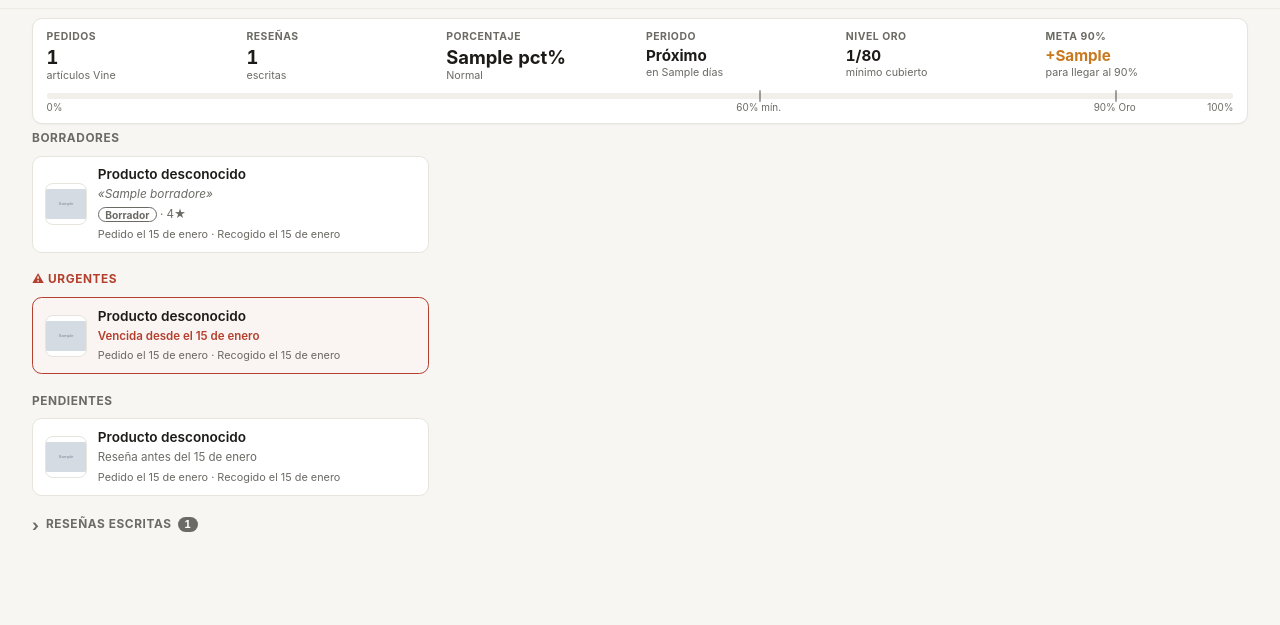
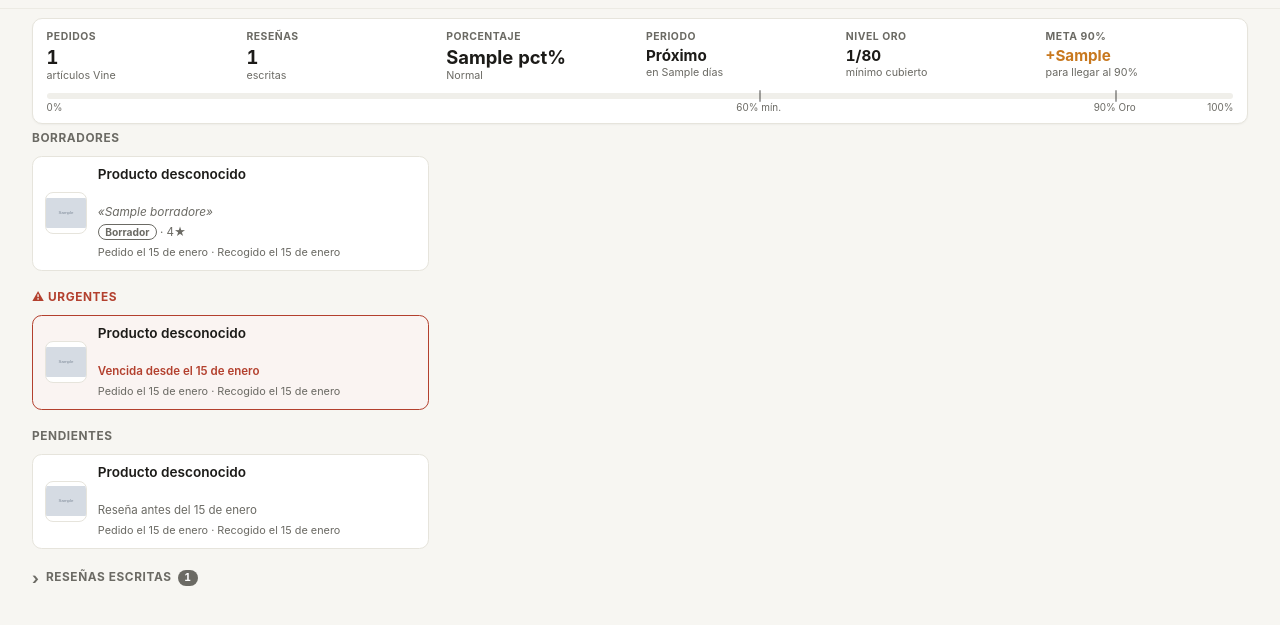
Before and after one commit to alarcia/harvest, a Django app: template reviews/templates/reviews/reviews.html in a window 1280 px wide. Shown: the part 121-746 px from the top of the page. Run offline with Django 5.2, Linux system fonts and the light colour scheme; the template is opened without the code that fills it: most values are stand-ins (such as "Sample title", 1, 10 or a date in 2020); grey boxes marked "Sample" are stand-in pictures; parts of the project's set-up code (start-up, migrations or seed data) failed here and were passed over.

Commit message:
style: improve review card layout and product title truncation

```diff
--- a/reviews/templates/reviews/_review_row.html
+++ b/reviews/templates/reviews/_review_row.html
@@ -23,7 +23,7 @@ last branch is a defensive fallback, not a real case.{% endcomment %}
           hx-get="{% url 'review_detail' r.pk %}" hx-target="#modal" hx-swap="innerHTML">
     {% if r.package.image_url %}<img class="rev-thumb" src="{{ r.package.image_url }}" alt="">{% endif %}
     <div class="rev-body">
-      <span class="rev-name">{{ r.product_title|default:"Producto desconocido" }}{% if r.is_vine %} <i class="vine-badge">Vine</i>{% endif %}</span>
+      <span class="rev-name" title="{{ r.product_title|default:'Producto desconocido' }}">{{ r.product_title|default:"Producto desconocido" }}{% if r.is_vine %} <i class="vine-badge">Vine</i>{% endif %}</span>
       {% if mode == "draft" and r.title %}<span class="rev-headline">«{{ r.title }}»</span>{% endif %}
       {% if mode == "draft" %}
         <span class="rev-meta">
--- a/reviews/templates/reviews/_reviews.html
+++ b/reviews/templates/reviews/_reviews.html
@@ -278,6 +278,9 @@ section in place, no URL change.{% endcomment %}
        `.rev button` reset above — a button-descendant selector (0,1,1) that
        would otherwise strip the card's border, background, padding and
        full-width from every row, red vencida border included. */
+    .rev-item {
+      display: flex;
+    }
     .rev-row, .rev .rev-row-btn {
       display: flex;
       align-items: center;
@@ -286,6 +289,7 @@ section in place, no URL change.{% endcomment %}
       border-radius: .6rem;
       background: var(--card);
       border: 1px solid var(--border);
+      box-sizing: border-box;
     }
     .rev-row.is-due, .rev .rev-row-btn.is-due { border-color: var(--danger); background: color-mix(in srgb, var(--danger) 6%, var(--card)); }
     .rev-thumb {
@@ -297,16 +301,59 @@ section in place, no URL change.{% endcomment %}
       border-radius: 8px;
       background: #fff;
     }
-    .rev-body { display: flex; flex-direction: column; gap: .15rem; min-width: 0; }
-    .rev-name { font-size: .85rem; font-weight: 600; line-height: 1.3; text-align: left; }
-    .rev-headline { font-size: .74rem; font-style: italic; color: var(--muted); text-align: left; }
-    .rev-meta { font-size: .72rem; color: var(--muted); }
+    .rev-body {
+      flex: 1;
+      display: flex;
+      flex-direction: column;
+      gap: .15rem;
+      min-width: 0;
+    }
+    .rev-name {
+      font-size: .85rem;
+      font-weight: 600;
+      line-height: 1.3;
+      text-align: left;
+      display: -webkit-box;
+      -webkit-line-clamp: 2;
+      line-clamp: 2;
+      -webkit-box-orient: vertical;
+      overflow: hidden;
+      min-height: calc(1.3em * 2);
+      word-break: break-word;
+      overflow-wrap: break-word;
+    }
+    .rev .vine-badge {
+      vertical-align: middle;
+      white-space: nowrap;
+    }
+    .rev-headline {
+      font-size: .74rem;
+      font-style: italic;
+      color: var(--muted);
+      text-align: left;
+      white-space: nowrap;
+      overflow: hidden;
+      text-overflow: ellipsis;
+    }
+    .rev-meta {
+      font-size: .72rem;
+      color: var(--muted);
+      white-space: nowrap;
+      overflow: hidden;
+      text-overflow: ellipsis;
+    }
     .rev-row.is-due .rev-meta, .rev .rev-row-btn.is-due .rev-meta { color: var(--danger); font-weight: 600; }
     /* The product's own dates — ordered, and the day it reached his hands.
        Deliberately not .rev-meta: in the ⚠ group that one turns red, and red
        is the deadline talking, not a date that's merely a fact. Quieter than
        the line above it for the same reason. */
-    .rev-dates { font-size: .68rem; color: var(--muted); }
+    .rev-dates {
+      font-size: .68rem;
+      color: var(--muted);
+      white-space: nowrap;
+      overflow: hidden;
+      text-overflow: ellipsis;
+    }
 
     .rev-empty { margin: 0; font-size: .82rem; color: var(--muted); }
 
@@ -1004,6 +1051,9 @@ section in place, no URL change.{% endcomment %}
         display: grid;
         grid-template-columns: repeat(auto-fill, minmax(19rem, 1fr));
         gap: .75rem;
+      }
+      .rev-row, .rev .rev-row-btn {
+        height: 100%;
       }
       /* Review modals have room to breathe on desktop; mobile keeps the
          compact card defined in the shared app shell. */
@@ -1403,7 +1453,7 @@ section in place, no URL change.{% endcomment %}
                       hx-get="{% url 'review_detail' r.pk %}" hx-target="#modal" hx-swap="innerHTML">
                 {% if r.package.image_url %}<img class="rev-thumb" src="{{ r.package.image_url }}" alt="">{% endif %}
                 <div class="rev-body">
-                  <span class="rev-name">{{ r.product_title|default:"Producto desconocido" }}{% if r.is_vine %} <i class="vine-badge">Vine</i>{% endif %}</span>
+                  <span class="rev-name" title="{{ r.product_title|default:'Producto desconocido' }}">{{ r.product_title|default:"Producto desconocido" }}{% if r.is_vine %} <i class="vine-badge">Vine</i>{% endif %}</span>
                   {% if r.title %}<span class="rev-headline">«{{ r.title }}»</span>{% endif %}
                   <span class="rev-meta">
                     {% if r.status == "approved" %}<i class="status-badge status-approved">Aprobada</i>
@@ -1429,7 +1479,7 @@ section in place, no URL change.{% endcomment %}
                       hx-get="{% url 'review_detail' r.pk %}" hx-target="#modal" hx-swap="innerHTML">
                 {% if r.package.image_url %}<img class="rev-thumb" src="{{ r.package.image_url }}" alt="">{% endif %}
                 <div class="rev-body">
-                  <span class="rev-name">{{ r.product_title|default:"Producto desconocido" }}{% if r.is_vine %} <i class="vine-badge">Vine</i>{% endif %}</span>
+                  <span class="rev-name" title="{{ r.product_title|default:'Producto desconocido' }}">{{ r.product_title|default:"Producto desconocido" }}{% if r.is_vine %} <i class="vine-badge">Vine</i>{% endif %}</span>
                   {% if r.title %}<span class="rev-headline">«{{ r.title }}»</span>{% endif %}
                   <span class="rev-meta">
                     {% if r.status == "approved" %}<i class="status-badge status-approved">Aprobada</i>
```
